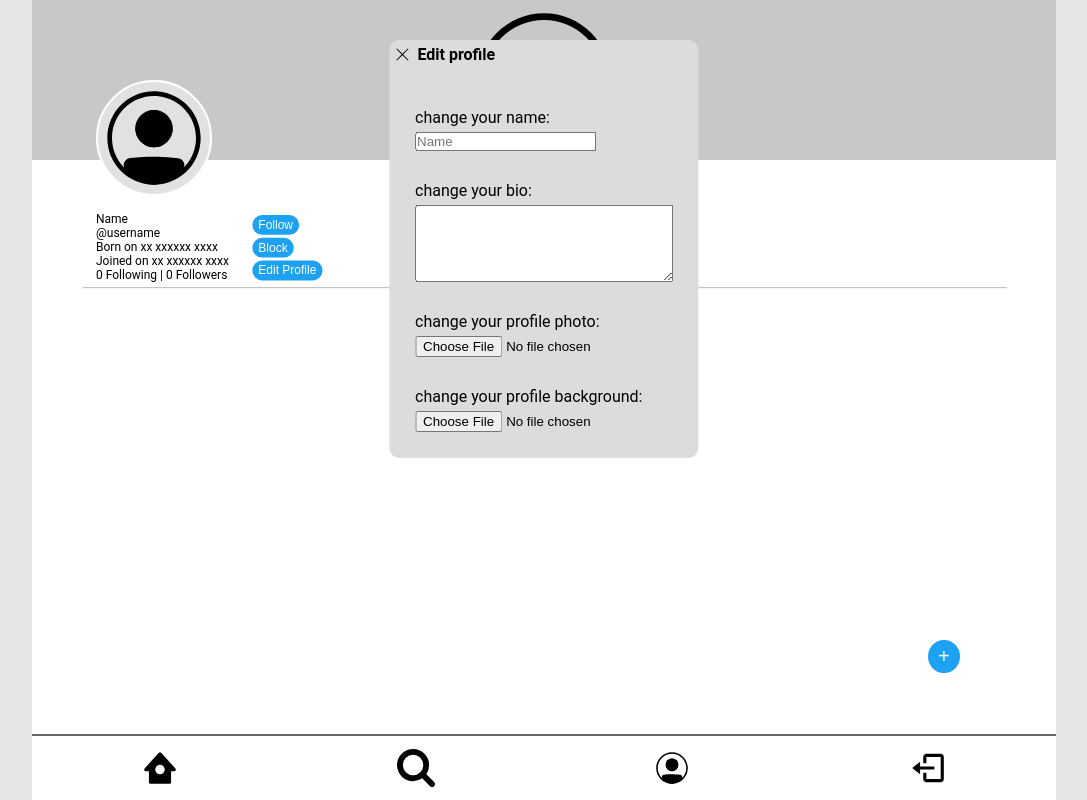
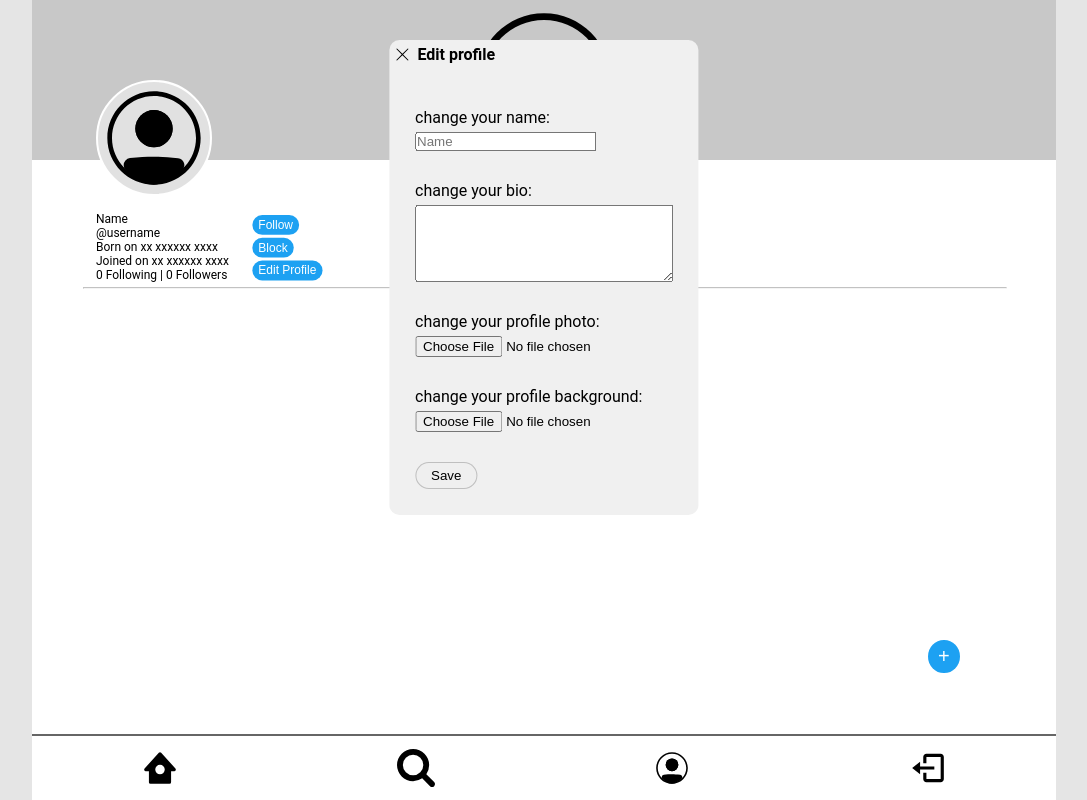
Before and after one commit to asmaahamid02/twitter, a PHP site: page /views/profile.html in a window 1280 px wide. Shown: the whole page, without its empty margins (96-1183 px from the left). Run offline with PHP 8.4, Linux system fonts and the light colour scheme.

Commit message:
implemented save-btn

```diff
--- a/app/assets/css/profile.css
+++ b/app/assets/css/profile.css
@@ -125,7 +125,7 @@ body {
     top:5vh;
     left: 50%;
     transform: translateX(-50%);
-    background: rgb(220, 220, 220);
+    background: rgb(240, 240, 240);
     border-radius: 10px;
     padding: 2%;
     padding-top: 3%;
@@ -150,3 +150,16 @@ body {
 #close-profile-edit{
     cursor: pointer;
 }
+
+.profile-save-btn{
+    margin-top: 30px;
+    padding: 5px 15px;
+    border-radius: 20px;
+    border: 1px solid rgba(0, 0, 0, 0.2);
+    cursor: pointer;
+}
+
+.profile-save-btn:hover {
+background: rgba(0, 0, 0, 0.8);
+color: white;
+}
--- a/app/views/profile.html
+++ b/app/views/profile.html
@@ -84,6 +84,9 @@
         <p>change your profile background:</p>
         <input type="file" id="img" name="profile-bg" accept="image/*">
 
+        <br>
+        <button class="profile-save-btn">Save</button>
+
     </form>
 
 
```
